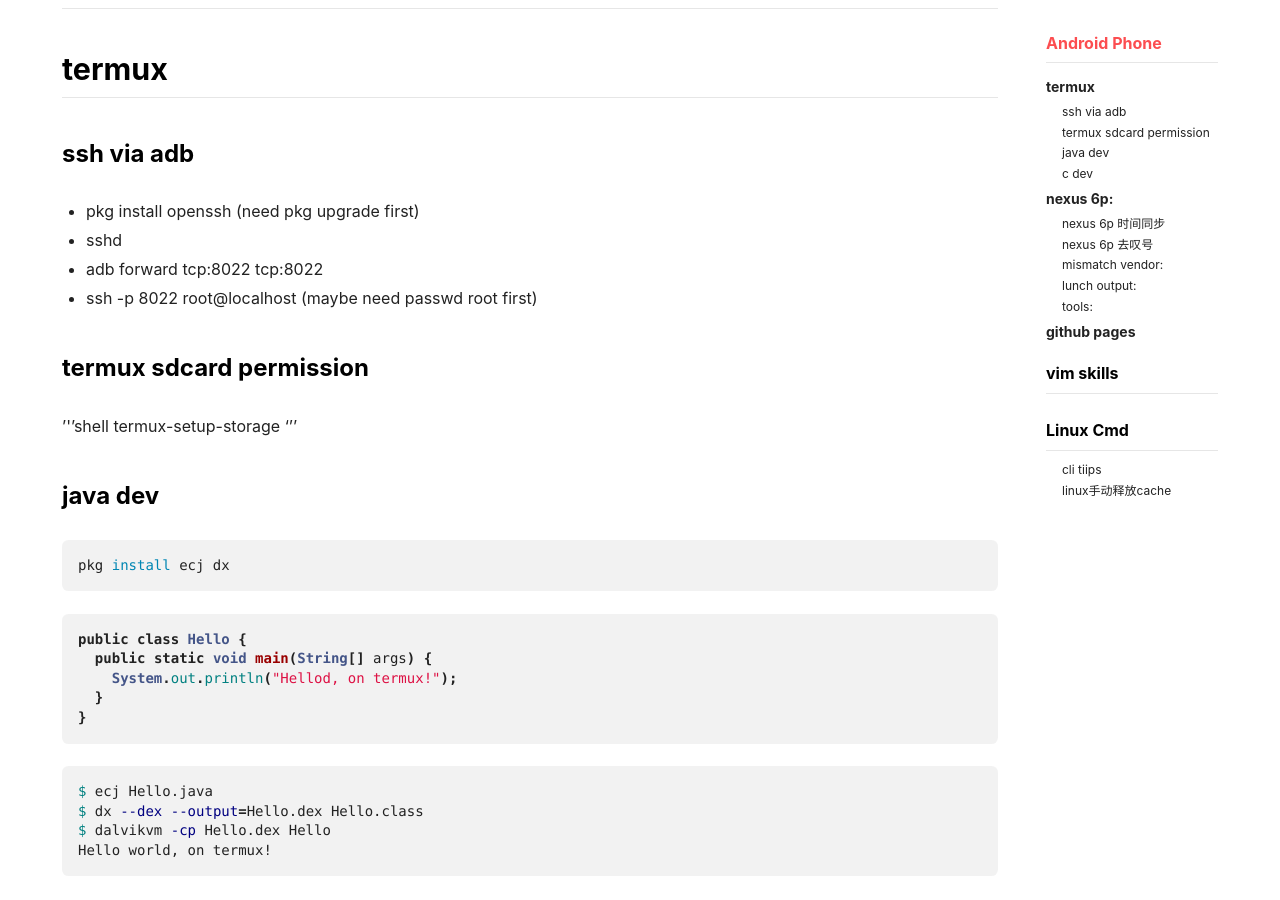
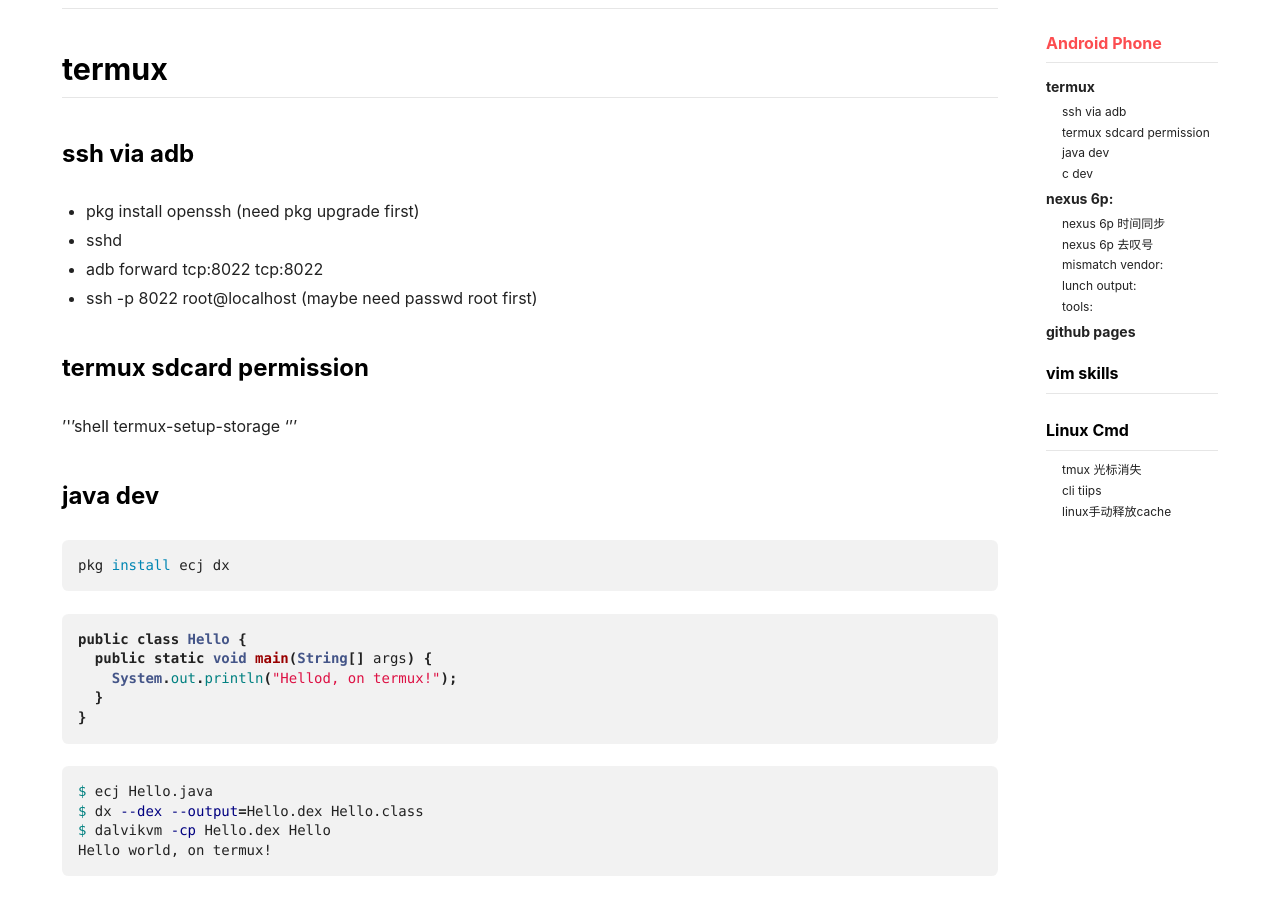
Before and after one commit to panard313/panard313.github.io, a Jekyll site: the page built from _posts/2018-05-29-using.md, in a window 1280 px wide and 900 px high, scrolled down 314 px. Built offline with Jekyll 4.4.1, drawn with Linux system fonts in a browser that asks for light colours; nearby versions of some CDN libraries; some of the changed text lies outside the part shown.

Commit message:
add tmux cursor disappear fix

```diff
--- a/_posts/2018-05-29-using.md
+++ b/_posts/2018-05-29-using.md
@@ -112,6 +112,9 @@
 
 # Linux Cmd
 
+### tmux 光标消失
+  执行: tput cnorm
+
 ### cli tiips
 
 - 处理带空格的文件名
```
